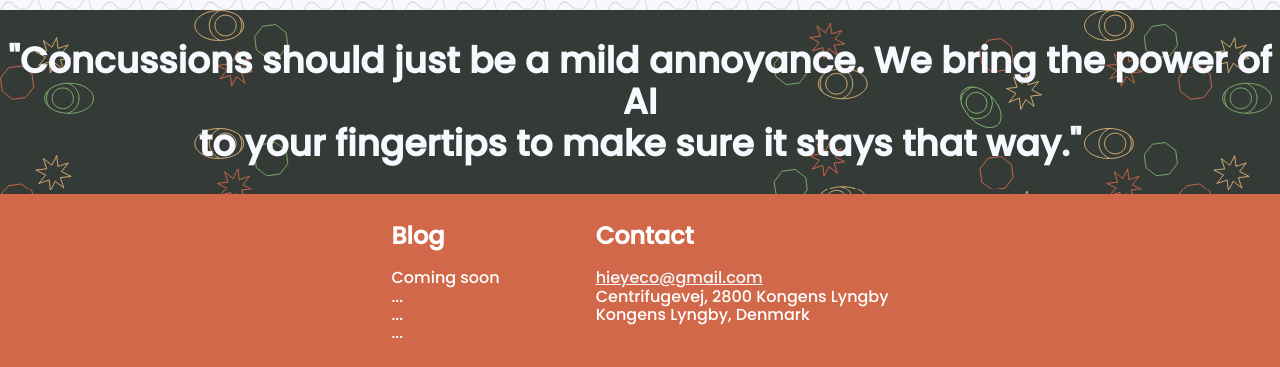
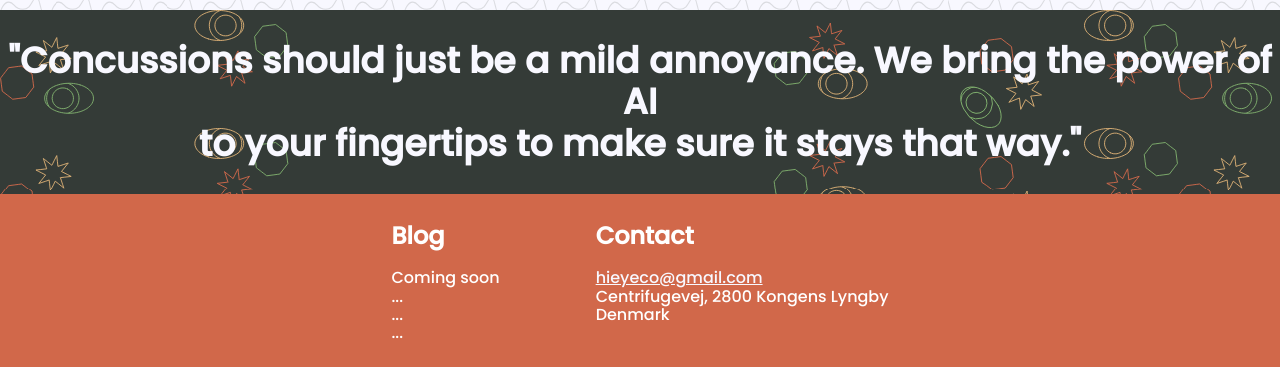
Before and after one commit to Hi-Eye/Hi-Eye.github.io, a website built with Parcel: page index.html in a window 1280 px wide. Shown: the part 1122-1489 px from the top of the page. Built offline with nearby package versions, Linux system fonts and the light colour scheme.

Commit message:
feat: add a description :children_crossing:

```diff
--- a/index.html
+++ b/index.html
@@ -4,7 +4,7 @@
 <head>
   <meta charset="utf-8">
   <title></title>
-  <meta name="description" content="">
+  <meta name="description" content="Brain injury detection in your phone.">
   <meta name="viewport" content="width=device-width, initial-scale=1">
 
   <meta name="og:title" property="og:title" content="Hi-eye!">
@@ -79,7 +79,7 @@
       <ul class="posts">
         <li class="nav-elem"><a href="mailto:hieyeco@gmail.com">hieyeco@gmail.com</a></li>
         <li class="nav-elem">Centrifugevej, 2800 Kongens Lyngby</li>
-        <li class="nav-elem">Kongens Lyngby, Denmark</li>
+        <li class="nav-elem">Denmark</li>
       </ul>
     </div>
   </div>
```
